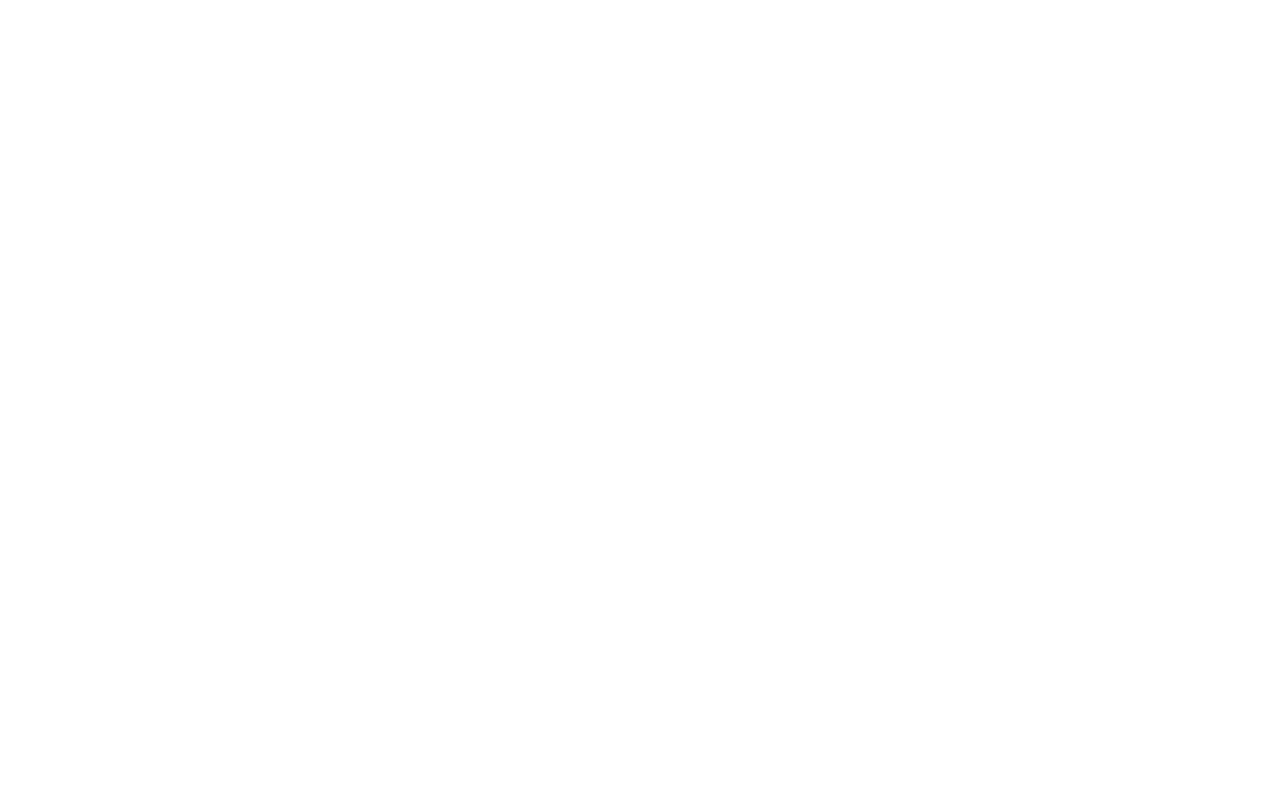
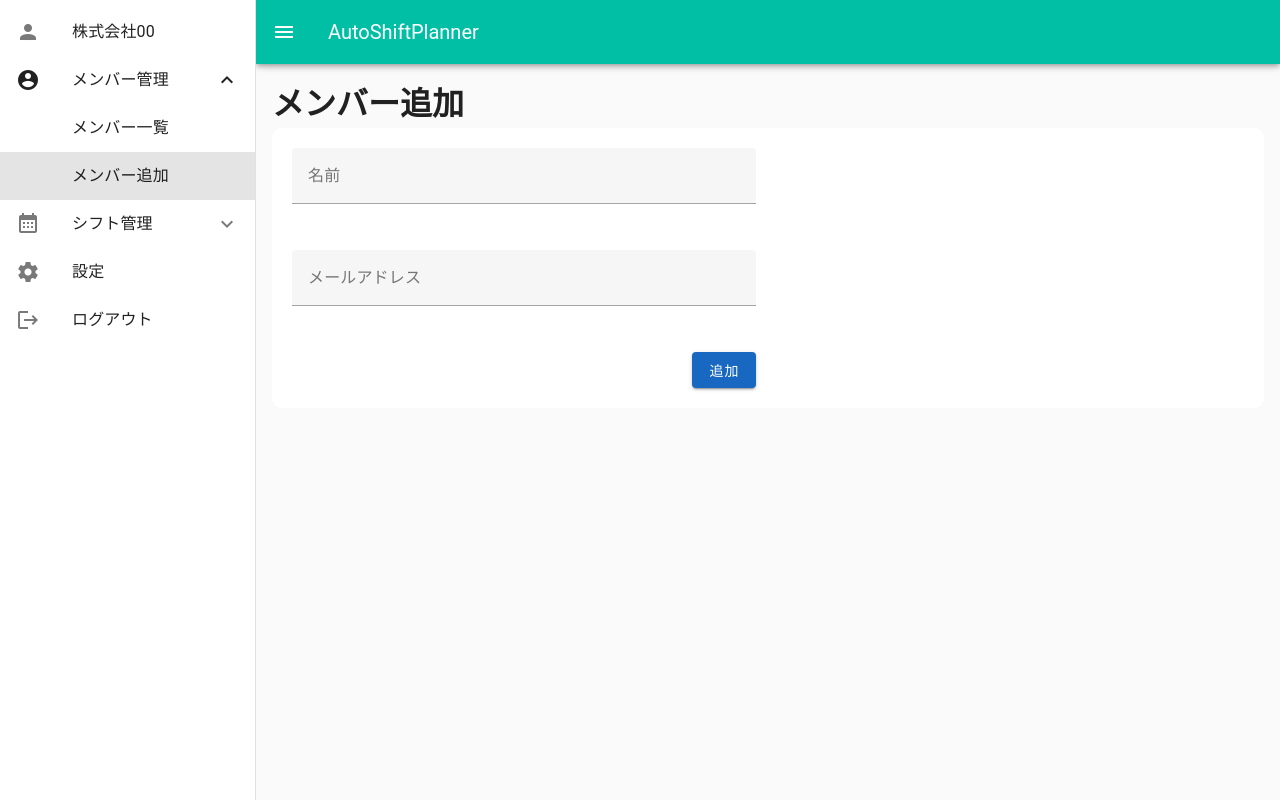
Before and after one commit to RyotaAbe1014/autoshift_client, a Vue app: page /members/create in a window 1280 px wide. Before the commit this address had no page. Built offline with nearby package versions, Linux system fonts and the light colour scheme.

Commit message:
add: メンバー追加画面作成

```diff
--- a/src/components/templates/BaseTemplate.vue
+++ b/src/components/templates/BaseTemplate.vue
@@ -13,7 +13,7 @@ const drawer = ref(true)
           <v-list-item v-bind="props" prepend-icon="mdi-account-circle" title="メンバー管理"></v-list-item>
         </template>
         <v-list-item prepend-icon="" title="メンバー一覧" value="メンバー一覧" to="/members"></v-list-item>
-        <v-list-item prepend-icon="" title="メンバー追加" value="メンバー追加"></v-list-item>
+        <v-list-item prepend-icon="" title="メンバー追加" value="メンバー追加" to="/members/create"></v-list-item>
       </v-list-group>
       <v-list-group>
         <template v-slot:activator="{ props }">
--- a/src/router/index.ts
+++ b/src/router/index.ts
@@ -1,6 +1,7 @@
 import { createRouter, createWebHistory, RouteRecordRaw } from 'vue-router';
 import Login from '../views/Login.vue';
 import MemberList from '../views/members/MemberList.vue';
+import MemberCreate from '../views/members/MemberCreate.vue';
 const routes: Array<RouteRecordRaw> = [
   {
     path: '/',
@@ -22,6 +23,11 @@ const routes: Array<RouteRecordRaw> = [
     name: 'MemberList',
     component: MemberList,
   },
+  {
+    path: '/members/create',
+    name: 'MemberCreate',
+    component: MemberCreate,
+  },
 ];
 
 const router = createRouter({
--- /dev/null
+++ b/src/views/members/MemberCreate.vue
@@ -0,0 +1,49 @@
+<script setup lang="ts">
+import BaseTemplate from '../../components/templates/BaseTemplate.vue';
+
+</script>
+
+<template>
+  <v-app>
+    <BaseTemplate />
+    <v-main class="main">
+      <v-container>
+        <v-row>
+          <v-col cols="4">
+            <h1>メンバー追加</h1>
+          </v-col>
+        </v-row>
+        <v-container class="container">
+          <v-row>
+            <v-col cols="6">
+              <v-text-field label="名前" outlined dense />
+            </v-col>
+          </v-row>
+          <v-row>
+            <v-col cols="6">
+              <v-text-field label="メールアドレス" outlined dense />
+            </v-col>
+          </v-row>
+          <v-row>
+            <v-col cols="6">
+              <v-btn color="primary" class="float-right">
+                追加
+              </v-btn>
+            </v-col>
+          </v-row>
+        </v-container>
+      </v-container>
+    </v-main>
+  </v-app>
+</template>
+<style scoped>
+.main {
+  background-color: #FAFAFA;
+}
+
+.container {
+  background-color: #FFFFFF;
+  border-radius: 10px;
+  padding: 20px;
+}
+</style>
--- a/src/views/members/MemberList.vue
+++ b/src/views/members/MemberList.vue
@@ -178,7 +178,7 @@ const users = [
           <v-col cols="4">
           </v-col>
           <v-col cols="4">
-            <v-btn color="primary" class="float-right">
+            <v-btn color="primary" class="float-right" to="/members/create">
               メンバーを追加
             </v-btn>
           </v-col>
```
